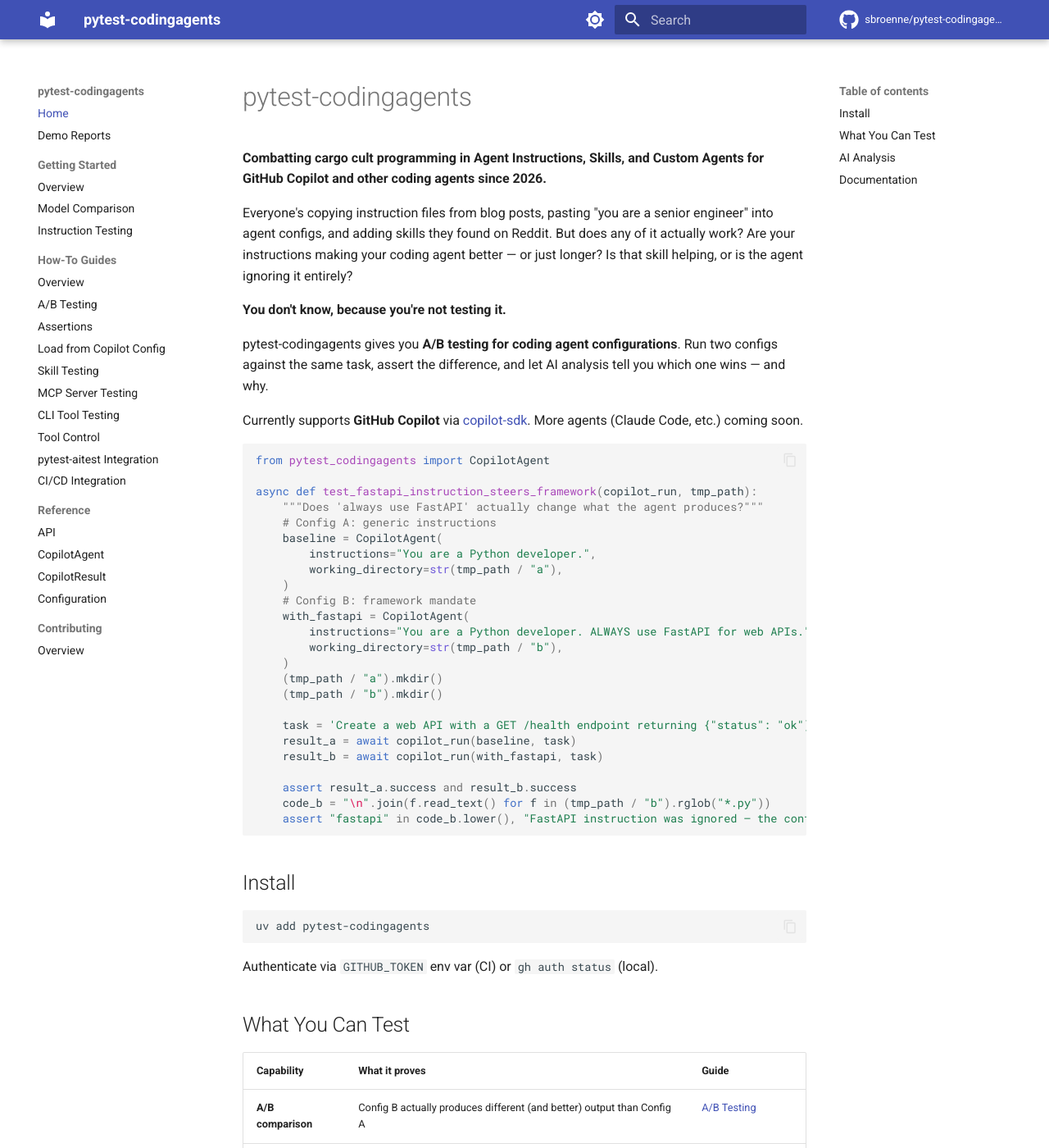
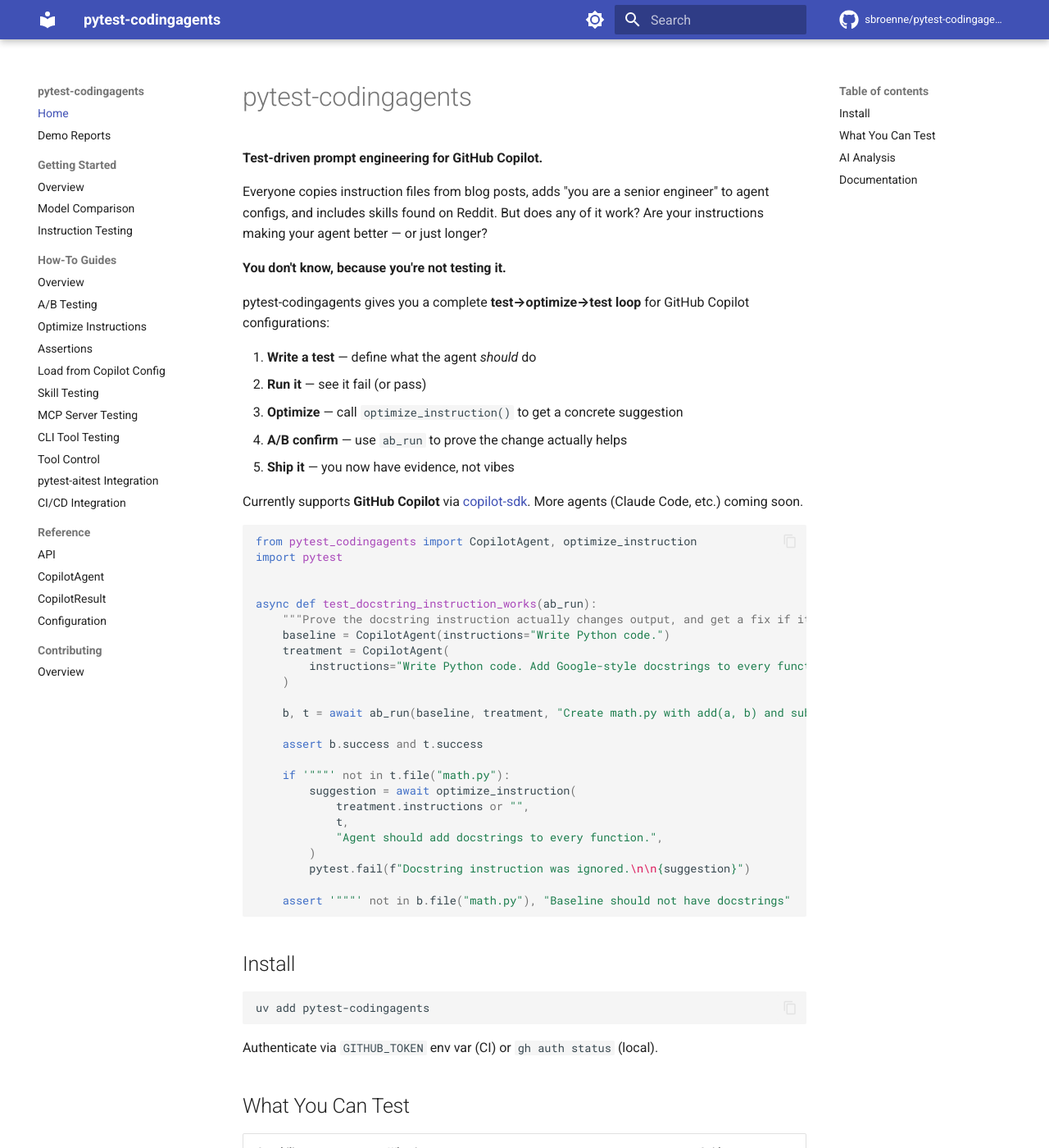
Before and after one commit to sbroenne/pytest-codingagents, an MkDocs documentation site: the page built from docs/index.md, in a window 1280 px wide and 1400 px high. Shown: the whole window at 82% size. Built offline with MkDocs 1.6.1 and Material for MkDocs 9.7.7, drawn with Linux system fonts in a browser that asks for light colours; comment, search, counter and statistics services are not loaded; some of the changed text lies outside the part shown.

Commit message:
feat: v0.2.0 — test-driven prompt engineering (#8)
- Add ab_run fixture: isolated baseline/treatment dirs, sequential execution,
  auto-stash treatment result for aitest reporting
- Add optimize_instruction() + InstructionSuggestion: LLM-powered instruction
  gap analysis via pydantic-ai, designed to drop into pytest.fail()
- Add pydantic-ai>=1.0 as required dependency
- Export optimize_instruction + InstructionSuggestion from top-level __init__
- Export ab_run fixture via plugin entry point
- Reposition README + docs as 'test-driven prompt engineering' headline
- Add docs/how-to/optimize.md how-to guide
- Add ab_run section to docs/how-to/ab-testing.md
- Add optimize_instruction + InstructionSuggestion to reference/api.md
- Add 23 new unit tests (test_fixtures.py, test_optimizer.py); 129 total pass
- Version bump: 0.1.2 → 0.2.0

Co-authored-by: Stefan Broenner <stefan.broenner@microsoft.comm>
Co-authored-by: Copilot <223556219+Copilot@users.noreply.github.com>

````diff
--- a/docs/index.md
+++ b/docs/index.md
@@ -1,40 +1,46 @@
 # pytest-codingagents
 
-**Combatting cargo cult programming in Agent Instructions, Skills, and Custom Agents for GitHub Copilot and other coding agents since 2026.**
+**Test-driven prompt engineering for GitHub Copilot.**
 
-Everyone's copying instruction files from blog posts, pasting "you are a senior engineer" into agent configs, and adding skills they found on Reddit. But does any of it actually work? Are your instructions making your coding agent better — or just longer? Is that skill helping, or is the agent ignoring it entirely?
+Everyone copies instruction files from blog posts, adds "you are a senior engineer" to agent configs, and includes skills found on Reddit. But does any of it work? Are your instructions making your agent better — or just longer?
 
 **You don't know, because you're not testing it.**
 
-pytest-codingagents gives you **A/B testing for coding agent configurations**. Run two configs against the same task, assert the difference, and let AI analysis tell you which one wins — and why.
+pytest-codingagents gives you a complete **test→optimize→test loop** for GitHub Copilot configurations:
+
+1. **Write a test** — define what the agent *should* do
+2. **Run it** — see it fail (or pass)
+3. **Optimize** — call `optimize_instruction()` to get a concrete suggestion
+4. **A/B confirm** — use `ab_run` to prove the change actually helps
+5. **Ship it** — you now have evidence, not vibes
 
 Currently supports **GitHub Copilot** via [copilot-sdk](https://www.npmjs.com/package/github-copilot-sdk). More agents (Claude Code, etc.) coming soon.
 
 ```python
-from pytest_codingagents import CopilotAgent
+from pytest_codingagents import CopilotAgent, optimize_instruction
+import pytest
 
-async def test_fastapi_instruction_steers_framework(copilot_run, tmp_path):
-    """Does 'always use FastAPI' actually change what the agent produces?"""
-    # Config A: generic instructions
-    baseline = CopilotAgent(
-        instructions="You are a Python developer.",
-        working_directory=str(tmp_path / "a"),
+
+async def test_docstring_instruction_works(ab_run):
+    """Prove the docstring instruction actually changes output, and get a fix if it doesn't."""
+    baseline = CopilotAgent(instructions="Write Python code.")
+    treatment = CopilotAgent(
+        instructions="Write Python code. Add Google-style docstrings to every function."
     )
-    # Config B: framework mandate
-    with_fastapi = CopilotAgent(
-        instructions="You are a Python developer. ALWAYS use FastAPI for web APIs.",
-        working_directory=str(tmp_path / "b"),
-    )
-    (tmp_path / "a").mkdir()
-    (tmp_path / "b").mkdir()
 
-    task = 'Create a web API with a GET /health endpoint returning {"status": "ok"}.'
-    result_a = await copilot_run(baseline, task)
-    result_b = await copilot_run(with_fastapi, task)
+    b, t = await ab_run(baseline, treatment, "Create math.py with add(a, b) and subtract(a, b).")
 
-    assert result_a.success and result_b.success
-    code_b = "\n".join(f.read_text() for f in (tmp_path / "b").rglob("*.py"))
-    assert "fastapi" in code_b.lower(), "FastAPI instruction was ignored — the config has no effect"
+    assert b.success and t.success
+
+    if '"""' not in t.file("math.py"):
+        suggestion = await optimize_instruction(
+            treatment.instructions or "",
+            t,
+            "Agent should add docstrings to every function.",
+        )
+        pytest.fail(f"Docstring instruction was ignored.\n\n{suggestion}")
+
+    assert '"""' not in b.file("math.py"), "Baseline should not have docstrings"
 ```
 
 ## Install
@@ -50,6 +56,7 @@ Authenticate via `GITHUB_TOKEN` env var (CI) or `gh auth status` (local).
 | Capability | What it proves | Guide |
 |---|---|---|
 | **A/B comparison** | Config B actually produces different (and better) output than Config A | [A/B Testing](how-to/ab-testing.md) |
+| **Instruction optimization** | Turn a failing test into a ready-to-use instruction fix | [Optimize Instructions](how-to/optimize.md) |
 | **Instructions** | Your custom instructions change agent behavior — not just vibes | [Getting Started](getting-started/index.md) |
 | **Skills** | That domain knowledge file is helping, not being ignored | [Skill Testing](how-to/skills.md) |
 | **Models** | Which model works best for your use case and budget | [Model Comparison](getting-started/model-comparison.md) |
@@ -78,6 +85,6 @@ uv run pytest tests/ --aitest-html=report.html --aitest-summary-model=azure/gpt-
 Full docs at **[sbroenne.github.io/pytest-codingagents](https://sbroenne.github.io/pytest-codingagents/)** — API reference, how-to guides, and demo reports.
 
 - [Getting Started](getting-started/index.md) — Install and write your first test
-- [How-To Guides](how-to/index.md) — Skills, MCP servers, CLI tools, and more
+- [How-To Guides](how-to/index.md) — A/B testing, instruction optimization, skills, MCP, and more
 - [Demo Reports](demo/index.md) — See real HTML reports with AI analysis
 - [API Reference](reference/api.md) — Full API documentation
--- a/mkdocs.yml
+++ b/mkdocs.yml
@@ -77,6 +77,7 @@ nav:
   - How-To Guides:
     - Overview: how-to/index.md
     - A/B Testing: how-to/ab-testing.md
+    - Optimize Instructions: how-to/optimize.md
     - Assertions: how-to/assertions.md
     - Load from Copilot Config: how-to/copilot-config.md
     - Skill Testing: how-to/skills.md
--- a/pyproject.toml
+++ b/pyproject.toml
@@ -4,7 +4,7 @@ build-backend = "hatchling.build"
 
 [project]
 name = "pytest-codingagents"
-version = "0.1.2"
+version = "0.2.0"
 description = "Pytest plugin for testing real coding agents via their SDK"
 readme = "README.md"
 license = { text = "MIT" }
@@ -31,6 +31,7 @@ dependencies = [
     "pytest-aitest>=0.5.6",
     "azure-identity>=1.25.2",
     "pyyaml>=6.0",
+    "pydantic-ai>=1.0",
 ]
 
 [project.optional-dependencies]
--- a/src/pytest_codingagents/__init__.py
+++ b/src/pytest_codingagents/__init__.py
@@ -4,11 +4,14 @@ from __future__ import annotations
 
 from pytest_codingagents.copilot.agent import CopilotAgent
 from pytest_codingagents.copilot.agents import load_custom_agent, load_custom_agents
+from pytest_codingagents.copilot.optimizer import InstructionSuggestion, optimize_instruction
 from pytest_codingagents.copilot.result import CopilotResult
 
 __all__ = [
     "CopilotAgent",
     "CopilotResult",
+    "InstructionSuggestion",
     "load_custom_agent",
     "load_custom_agents",
+    "optimize_instruction",
 ]
````
Also changed, not shown: README.md (+30 -23 lines), docs/how-to/ab-testing.md (+25 -4 lines), docs/how-to/index.md (+1 -0 lines), docs/how-to/optimize.md (added, +124 -0 lines), docs/reference/api.md (+8 -0 lines), 5 other files.
